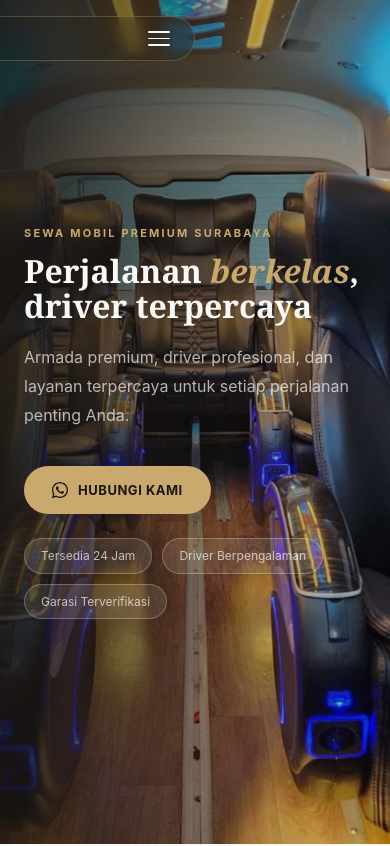
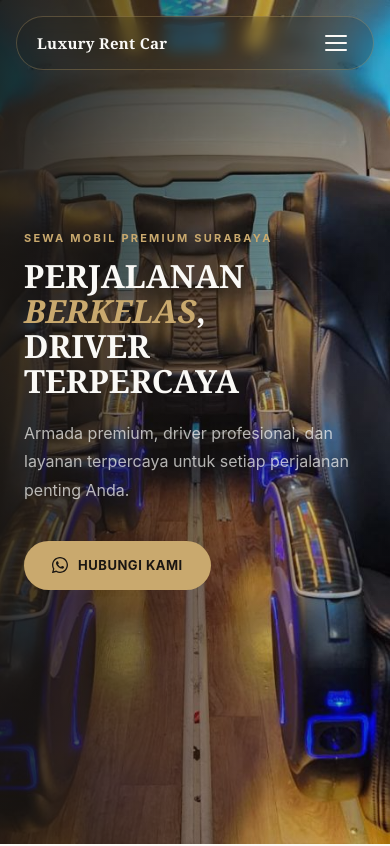
Before and after one commit to anindyawita/annayyara-garage-7, a Next.js app: page / in a window 390 px wide. Shown: the top 846 px of the page. Built offline with nearby package versions, Linux system fonts and the light colour scheme.

Commit message:
final: ready to deploy

```diff
--- a/app/globals.css
+++ b/app/globals.css
@@ -112,6 +112,7 @@ a {
 }
 
 .nav-logo {
+  display: none;
   font-family: 'Playfair Display', Georgia, serif;
   font-size: 16px;
   font-weight: 700;
@@ -119,6 +120,7 @@ a {
   letter-spacing: 0.01em;
   white-space: nowrap;
   transition: color 0.3s;
+  text-decoration: none;
 }
 
 .nav.light-bg .nav-logo {
@@ -501,8 +503,10 @@ a {
 /* === SERVICE SECTION === */
 .service-grid {
   display: grid;
-  grid-template-columns: repeat(3, 1fr);
+  grid-template-columns: repeat(auto-fit, minmax(280px, 1fr));
   gap: 32px;
+  max-width: 900px;
+  margin: 0 auto;
 }
 
 .service-card {
@@ -820,16 +824,26 @@ a {
   }
 
   .nav {
-    padding: 10px 20px;
+    padding: 12px 20px;
     top: 16px;
-    left: 12px;
-    right: 12px;
-    width: calc(100% - 24px);
+    left: 16px;
+    right: 16px;
+    width: auto;
     max-width: none;
+    transform: none;
+    display: flex;
+    justify-content: space-between;
+    align-items: center;
+    box-sizing: border-box;
   }
 
   .nav-logo {
-    font-size: 14px;
+    display: block;
+    font-size: 15px;
+    font-weight: 700;
+    color: #faf9f6;
+    text-decoration: none;
+    letter-spacing: 0.02em;
   }
 
   .nav-links {
@@ -838,14 +852,36 @@ a {
 
   .nav-hamburger {
     display: flex;
+    flex-direction: column;
+    justify-content: center;
+    gap: 5px;
+    background: none;
+    border: none;
+    cursor: pointer;
+    padding: 6px;
+    z-index: 101;
   }
 
   .nav-hamburger span {
+    display: block;
+    width: 22px;
+    height: 2px;
     background: #faf9f6;
+    border-radius: 2px;
+    transition: all 0.3s cubic-bezier(0.4, 0, 0.2, 1);
   }
 
   .nav.light-bg .nav-hamburger span {
     background: #faf9f6;
+  }
+
+  .mobile-menu {
+    top: 76px;
+    left: 16px;
+    right: 16px;
+    width: auto;
+    max-width: none;
+    box-sizing: border-box;
   }
 
   .hero-content {
--- a/app/page.js
+++ b/app/page.js
@@ -1,21 +1,40 @@
 'use client'
 
-import { useEffect } from 'react'
+import { useState, useEffect } from 'react'
 
 export default function Home() {
+  const [isMobileMenuOpen, setIsMobileMenuOpen] = useState(false)
+  const [isScrolled, setIsScrolled] = useState(false)
+  const [isLightBg, setIsLightBg] = useState(false)
+
   useEffect(() => {
-    // Import main.js logic here
+    const handleScroll = () => {
+      const scrollPos = window.scrollY
+      setIsScrolled(scrollPos > 20)
+
+      const hero = document.getElementById('home')
+      const heroPos = hero ? hero.getBoundingClientRect().bottom + window.scrollY : 0
+      setIsLightBg(scrollPos > heroPos - 100)
+    }
+
+    window.addEventListener('scroll', handleScroll, { passive: true })
+    handleScroll()
+
     const script = document.createElement('script')
     script.src = '/main.js'
     script.async = true
     document.body.appendChild(script)
+
+    return () => {
+      window.removeEventListener('scroll', handleScroll)
+    }
   }, [])
 
   return (
     <>
       {/* NAV */}
-      <nav className="nav" id="navbar">
-        <div className="nav-logo">◆</div>
+      <nav className={`nav ${isScrolled ? 'scrolled' : ''} ${isLightBg ? 'light-bg' : ''}`} id="navbar">
+        <a href="#home" className="nav-logo">Luxury Rent Car</a>
         <div className="nav-links">
           <a href="#service">Layanan</a>
           <a href="#armada">Armada</a>
@@ -23,18 +42,23 @@ export default function Home() {
           <a href="#booking">Cara Booking</a>
           <a href="#kontak" className="nav-cta">Hubungi Kami</a>
         </div>
-        <button className="nav-hamburger" id="hamburger" aria-label="Menu">
+        <button
+          className={`nav-hamburger ${isMobileMenuOpen ? 'open' : ''}`}
+          id="hamburger"
+          aria-label="Menu"
+          onClick={() => setIsMobileMenuOpen(!isMobileMenuOpen)}
+        >
           <span></span><span></span><span></span>
         </button>
       </nav>
 
       {/* MOBILE MENU */}
-      <div className="mobile-menu" id="mobileMenu">
-        <a href="#service">Layanan</a>
-        <a href="#armada">Armada</a>
-        <a href="#testimoni">Testimoni</a>
-        <a href="#booking">Cara Booking</a>
-        <a href="#kontak">Hubungi Kami</a>
+      <div className={`mobile-menu ${isMobileMenuOpen ? 'open' : ''} ${isLightBg ? 'light-bg' : ''}`} id="mobileMenu">
+        <a href="#service" onClick={() => setIsMobileMenuOpen(false)}>Layanan</a>
+        <a href="#armada" onClick={() => setIsMobileMenuOpen(false)}>Armada</a>
+        <a href="#testimoni" onClick={() => setIsMobileMenuOpen(false)}>Testimoni</a>
+        <a href="#booking" onClick={() => setIsMobileMenuOpen(false)}>Cara Booking</a>
+        <a href="#kontak" onClick={() => setIsMobileMenuOpen(false)}>Hubungi Kami</a>
       </div>
 
       {/* HERO */}
@@ -45,17 +69,12 @@ export default function Home() {
         </div>
         <div className="hero-content fade-in">
           <div className="eyebrow">Sewa Mobil Premium Surabaya</div>
-          <h1 className="hero-title">Perjalanan <em>berkelas</em>,<br />driver terpercaya</h1>
+          <h1 className="hero-title">PERJALANAN <em>BERKELAS</em>,<br />DRIVER TERPERCAYA</h1>
           <p className="hero-desc">Armada premium, driver profesional, dan layanan terpercaya untuk setiap perjalanan penting Anda.</p>
           <a href="https://wa.me/6281332166797" target="_blank" rel="noopener noreferrer" className="btn-primary">
             <svg width="16" height="16" viewBox="0 0 24 24" fill="currentColor"><path d="M17.472 14.382c-.297-.149-1.758-.867-2.03-.967-.273-.099-.471-.148-.67.15-.197.297-.767.966-.94 1.164-.173.199-.347.223-.644.075-.297-.15-1.255-.463-2.39-1.475-.883-.788-1.48-1.761-1.653-2.059-.173-.297-.018-.458.13-.606.134-.133.298-.347.446-.52.149-.174.198-.298.298-.497.099-.198.05-.371-.025-.52-.075-.149-.669-1.612-.916-2.207-.242-.579-.487-.5-.669-.51-.173-.008-.371-.01-.57-.01-.198 0-.52.074-.792.372-.272.297-1.04 1.016-1.04 2.479 0 1.462 1.065 2.875 1.213 3.074.149.198 2.096 3.2 5.077 4.487.709.306 1.262.489 1.694.625.712.227 1.36.195 1.871.118.571-.085 1.758-.719 2.006-1.413.248-.694.248-1.289.173-1.413-.074-.124-.272-.198-.57-.347z"/><path d="M12 0C5.373 0 0 5.373 0 12c0 2.125.558 4.118 1.532 5.845L.057 23.516a.5.5 0 0 0 .612.612l5.671-1.475A11.953 11.953 0 0 0 12 24c6.627 0 12-5.373 12-12S18.627 0 12 0zm0 22c-1.907 0-3.686-.536-5.197-1.464l-.372-.22-3.863 1.004 1.025-3.746-.242-.384A9.953 9.953 0 0 1 2 12C2 6.477 6.477 2 12 2s10 4.477 10 10-4.477 10-10 10z"/></svg>
             Hubungi Kami
           </a>
-          <div className="hero-badges">
-            <div className="badge">Tersedia 24 Jam</div>
-            <div className="badge">Driver Berpengalaman</div>
-            <div className="badge">Garasi Terverifikasi</div>
-          </div>
         </div>
       </section>
 
@@ -74,13 +93,6 @@ export default function Home() {
               </div>
               <div className="service-label">Wisata & Tur</div>
               <div className="service-desc">Museum, destinasi budaya, wisata kota Surabaya dan sekitarnya</div>
-            </div>
-            <div className="service-card fade-in">
-              <div className="service-icon-wrap">
-                <svg width="18" height="18" viewBox="0 0 24 24" fill="none" stroke="#9a6b2e" strokeWidth="1.5"><circle cx="12" cy="12" r="9"/><path d="M12 3v9l5 3"/></svg>
-              </div>
-              <div className="service-label">Airport Transfer</div>
-              <div className="service-desc">Penjemputan dan pengantaran bandara, tepat waktu dan nyaman</div>
             </div>
             <div className="service-card fade-in">
               <div className="service-icon-wrap">
@@ -104,23 +116,23 @@ export default function Home() {
           <div className="layanan-grid">
             <div className="layanan-card fade-in">
               <div className="layanan-num">01</div>
-              <div className="layanan-title">Driver Sabar & Berpengalaman</div>
-              <div className="layanan-desc">Driver profesional siap menemani setiap perjalanan Anda dengan keahlian mengemudi yang sudah teruji dan rekam jejak terpercaya.</div>
+              <div className="layanan-title">Mobil Terbaru dan Lengkap</div>
+              <div className="layanan-desc">Luxury Rent Car memiliki unit banyak dan baru-baru: Mobil Premium, SUV, MPV, Sedan, Sport, Mini Bus. Semua unit ada sesuai permintaan Anda.</div>
             </div>
             <div className="layanan-card fade-in">
               <div className="layanan-num">02</div>
-              <div className="layanan-title">Mobil Terbaru & Lengkap</div>
-              <div className="layanan-desc">Unit banyak dan baru — Premium, SUV, MPV, Sedan, Sport, Mini Bus. Semua unit tersedia sesuai permintaan Anda.</div>
+              <div className="layanan-title">Driver Sabar dan Pengalaman</div>
+              <div className="layanan-desc">Layanan kami dilengkapi dengan driver profesional yang siap menemani perjalanan Anda dengan keahlian mengemudi yang sudah teruji.</div>
             </div>
             <div className="layanan-card fade-in">
               <div className="layanan-num">03</div>
               <div className="layanan-title">Lokasi Kantor / Garasi Jelas</div>
-              <div className="layanan-desc">Jl. Wisma Tirta Agung Asri V.87 Gununganyar, Surabaya. Anda bisa melihat unit langsung sambil tanda jadi.</div>
+              <div className="layanan-desc">Kunjungi kantor kami di Jl. Wisma Tirta Agung Asri V.87 Gununganyar, Surabaya. Kami memiliki lokasi kantor/garasi yang jelas, memudahkan Anda untuk melihat armada yang mau disewa, atau bayar tanda jadi dan silaturahmi dengan kami.</div>
             </div>
             <div className="layanan-card fade-in">
               <div className="layanan-num">04</div>
               <div className="layanan-title">Reservasi 24 Jam</div>
-              <div className="layanan-desc">Buka 24 jam setiap hari. Reservasi via telepon atau WhatsApp kapan saja — tidak usah sungkan untuk menghubungi kami.</div>
+              <div className="layanan-desc">Kami buka 24 jam. Anda bisa reservasi sewa mobil dengan kami 24 jam setiap hari, baik telepon atau WhatsApp. Tidak usah sungkan-sungkan untuk menghubungi kami. Tanya-tanya informasi sewa mobil gratis.</div>
             </div>
           </div>
         </div>
@@ -132,92 +144,44 @@ export default function Home() {
           <div className="section-header fade-in">
             <div className="eyebrow">Armada</div>
             <h2 className="section-title">Mobil Siap Sewa</h2>
-            <p className="section-sub">Dengan driver berpengalaman — tidak lepas kunci</p>
+            <p className="section-sub">Dengan driver berpengalaman, tidak lepas kunci</p>
           </div>
           <div className="mobil-grid">
             <div className="mobil-card fade-in">
               <img src="/media/WhatsApp Image 2026-04-11 at 11.02.57 AM (1).jpeg" alt="Alphard New" className="mobil-img" />
-              <div className="mobil-overlay"></div>
-              <div className="mobil-info">
-                <div className="mobil-type">Premium MPV</div>
-              </div>
             </div>
             <div className="mobil-card fade-in">
               <img src="/media/WhatsApp Image 2026-04-11 at 11.02.57 AM.jpeg" alt="Avanza" className="mobil-img" />
-              <div className="mobil-overlay"></div>
-              <div className="mobil-info">
-                <div className="mobil-type">MPV</div>
-              </div>
             </div>
             <div className="mobil-card fade-in">
               <img src="/media/WhatsApp Image 2026-04-11 at 11.02.58 AM (1).jpeg" alt="Mobil Pengantin" className="mobil-img" />
-              <div className="mobil-overlay"></div>
-              <div className="mobil-info">
-                <div className="mobil-type">Special Wedding</div>
-              </div>
             </div>
             <div className="mobil-card fade-in">
               <img src="/media/WhatsApp Image 2026-04-11 at 11.02.58 AM.jpeg" alt="Inova Reborn" className="mobil-img" />
-              <div className="mobil-overlay"></div>
-              <div className="mobil-info">
-                <div className="mobil-type">MPV</div>
-              </div>
             </div>
             <div className="mobil-card fade-in">
               <img src="/media/WhatsApp Image 2026-04-11 at 11.02.59 AM (1).jpeg" alt="Vellfire" className="mobil-img" />
-              <div className="mobil-overlay"></div>
-              <div className="mobil-info">
-                <div className="mobil-type">Luxury MPV</div>
-              </div>
             </div>
             <div className="mobil-card fade-in">
               <img src="/media/WhatsApp Image 2026-04-11 at 11.02.59 AM (2).jpeg" alt="Hiace Premio" className="mobil-img" />
-              <div className="mobil-overlay"></div>
-              <div className="mobil-info">
-                <div className="mobil-type">Mini Bus 14 Seat</div>
-              </div>
             </div>
             <div className="mobil-card fade-in">
               <img src="/media/WhatsApp Image 2026-04-11 at 11.02.59 AM.jpeg" alt="Innova Zenix" className="mobil-img" />
-              <div className="mobil-overlay"></div>
-              <div className="mobil-info">
-                <div className="mobil-type">MPV Hybrid</div>
-              </div>
             </div>
             <div className="mobil-card fade-in">
               <img src="/media/WhatsApp Image 2026-04-11 at 11.03.02 AM.jpeg" alt="Land Cruiser" className="mobil-img" />
-              <div className="mobil-overlay"></div>
-              <div className="mobil-info">
-                <div className="mobil-type">SUV Premium</div>
-              </div>
             </div>
             <div className="mobil-card fade-in">
               <img src="/media/WhatsApp Image 2026-04-11 at 11.03.04 AM (1).jpeg" alt="Hiace Luxury" className="mobil-img" />
-              <div className="mobil-overlay"></div>
-              <div className="mobil-info">
-                <div className="mobil-type">Mini Bus 8 Seat</div>
-              </div>
             </div>
             <div className="mobil-card fade-in">
               <img src="/media/WhatsApp Image 2026-04-11 at 11.03.04 AM.jpeg" alt="Palisade" className="mobil-img" />
-              <div className="mobil-overlay"></div>
-              <div className="mobil-info">
-                <div className="mobil-type">SUV</div>
-              </div>
             </div>
             <div className="mobil-card fade-in">
               <img src="/media/WhatsApp Image 2026-04-11 at 11.03.05 AM (1).jpeg" alt="Mercy Sprinter" className="mobil-img" />
-              <div className="mobil-overlay"></div>
-              <div className="mobil-info">
-                <div className="mobil-type">Mini Bus Premium</div>
-              </div>
             </div>
             <div className="mobil-card fade-in">
               <img src="/media/WhatsApp Image 2026-04-11 at 11.03.05 AM.jpeg" alt="Fortuner" className="mobil-img" />
-              <div className="mobil-overlay"></div>
-              <div className="mobil-info">
-                <div className="mobil-type">SUV</div>
-              </div>
             </div>
           </div>
         </div>
@@ -229,7 +193,7 @@ export default function Home() {
           <div className="section-header fade-in">
             <div className="eyebrow">Testimonials</div>
             <h2 className="section-title">Yang pelanggan katakan</h2>
-            <p className="section-sub">Ulasan nyata dari pengguna Google Maps</p>
+            <p className="section-sub">Ulasan nyata dari pelanggan kami</p>
           </div>
           <div className="review-grid">
             <div className="review-card fade-in">
@@ -238,18 +202,16 @@ export default function Home() {
               </div>
               <p className="review-text">Berangkat di hari bahagia dengan mobil yang bersih, elegan, dan tepat waktu. Pelayanan ramah, driver profesional, perjalanan terasa nyaman dan berkelas.</p>
               <div className="review-footer">
-                <div className="reviewer-name">Satriyo Wibowo</div>
-                <div className="reviewer-via">via Google Maps</div>
+                <div className="reviewer-name">Satriyo</div>
               </div>
             </div>
             <div className="review-card fade-in">
               <div className="stars">
                 {[1,2,3,4,5].map(i => <svg key={i} width="14" height="14" viewBox="0 0 24 24" fill="#d4900a"><path d="M12 2l3.09 6.26L22 9.27l-5 4.87 1.18 6.88L12 17.77l-6.18 3.25L7 14.14 2 9.27l6.91-1.01L12 2z"/></svg>)}
               </div>
-              <p className="review-text">Interior mobilnya bersih, lega, dan sangat nyaman. Jok empuk, kabin rapi, perjalanan jadi tenang dan premium — cocok untuk tamu VIP.</p>
+              <p className="review-text">Interior mobilnya bersih, lega, dan sangat nyaman. Jok empuk, kabin rapi, perjalanan jadi tenang dan premium, cocok untuk tamu VIP.</p>
               <div className="review-footer">
                 <div className="reviewer-name">Sukiman</div>
-                <div className="reviewer-via">via Google Maps</div>
               </div>
             </div>
             <div className="review-card fade-in">
@@ -258,8 +220,7 @@ export default function Home() {
               </div>
               <p className="review-text">Mobilnya mewah, bersih, dan terlihat sangat elegan. Kondisi unit prima, tampilan rapi, dan nyaman dipakai untuk acara penting.</p>
               <div className="review-footer">
-                <div className="reviewer-name">Samuel Richard</div>
-                <div className="reviewer-via">via Google Maps</div>
+                <div className="reviewer-name">Samuel</div>
               </div>
             </div>
           </div>
--- a/css/style.css
+++ b/css/style.css
@@ -130,6 +130,7 @@ a {
 }
 
 .nav-logo {
+  display: none;
   font-family: "Playfair Display", Georgia, serif;
   font-size: 16px;
   font-weight: 700;
@@ -137,6 +138,7 @@ a {
   letter-spacing: 0.01em;
   white-space: nowrap;
   transition: color 0.3s;
+  text-decoration: none;
 }
 
 .nav.scrolled .nav-logo {
@@ -967,7 +969,25 @@ height: 100vh
   }
 
   .nav {
-    padding: 0 24px;
+    padding: 12px 20px;
+    top: 16px;
+    left: 16px;
+    right: 16px;
+    width: auto;
+    max-width: none;
+    transform: none;
+    display: flex;
+    justify-content: space-between;
+    align-items: center;
+    box-sizing: border-box;
+  }
+
+  .nav-logo {
+    display: block;
+    font-size: 15px;
+    font-weight: 700;
+    color: #faf9f6;
+    text-decoration: none;
   }
 
   .nav-links {
```
